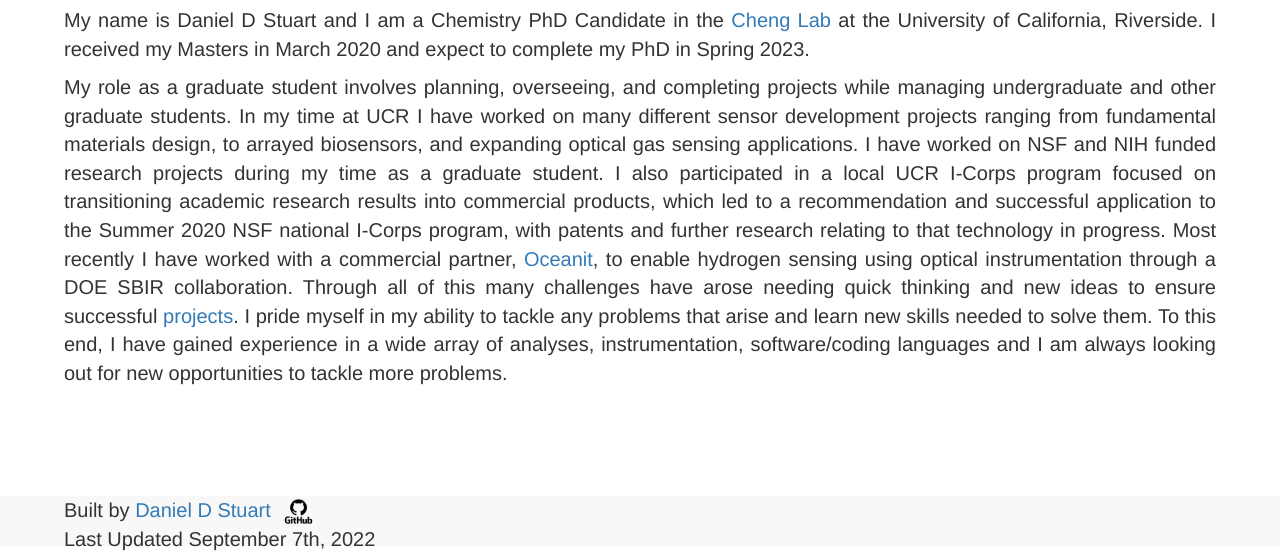
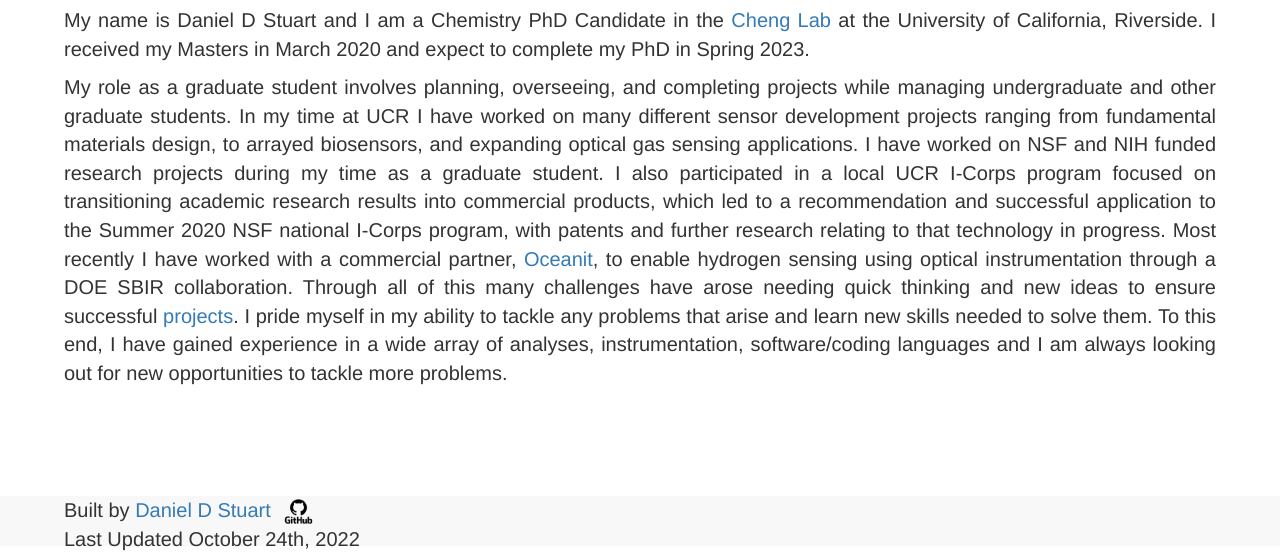
Before and after one commit to danieldstuart/danieldstuart.github.io, a Jekyll site: the page built from index.markdown, in a window 1280 px wide and 900 px high, scrolled down 71 px, cut to the strip 347-900 px from the top of the window. Built offline with Jekyll 4.4.1, drawn with Linux system fonts in a browser that asks for light colours; nearby versions of some CDN libraries.

Commit message:
Update footer.html

```diff
--- a/_includes/footer.html
+++ b/_includes/footer.html
@@ -15,7 +15,7 @@ height:;
 <div class="author">
 Built by <a href="https://github.com/danieldstuart"> Daniel D Stuart <img src="images/GitHub.png" alt="GitHub Logo" height="25" width=auto float="right"></a>
 <br>
-Last Updated September 7th, 2022
+Last Updated October 24th, 2022
 </div>
 
 
```
